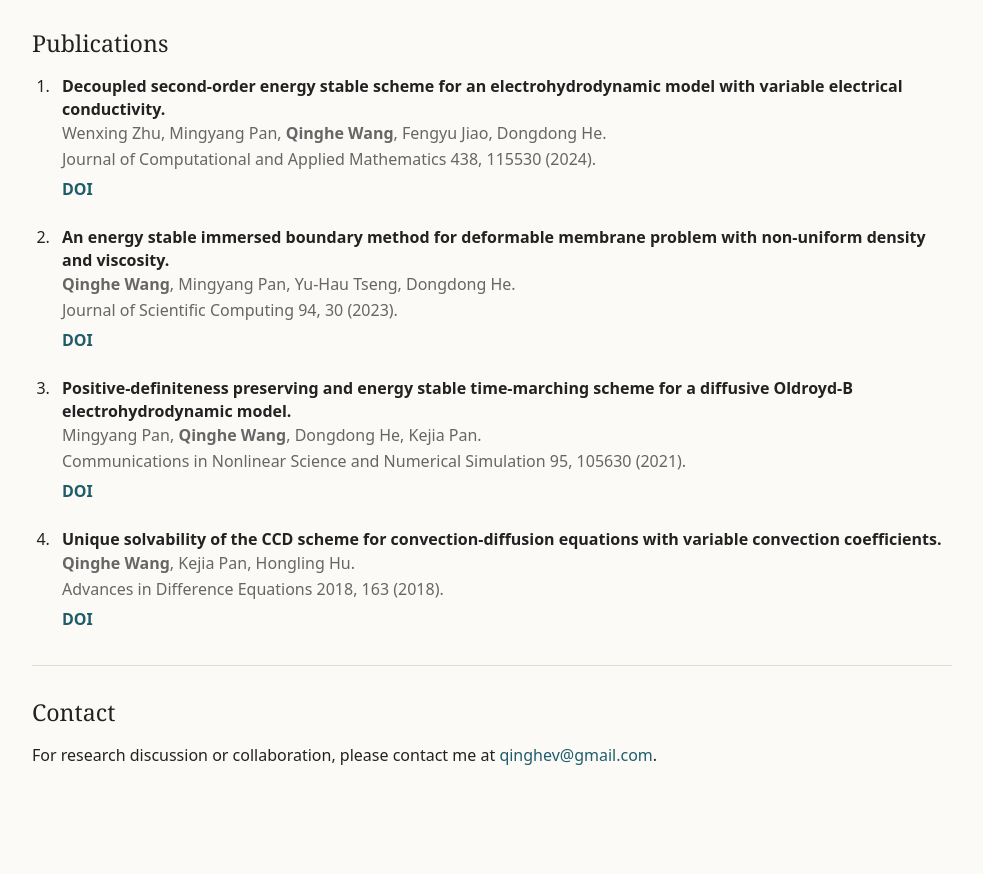
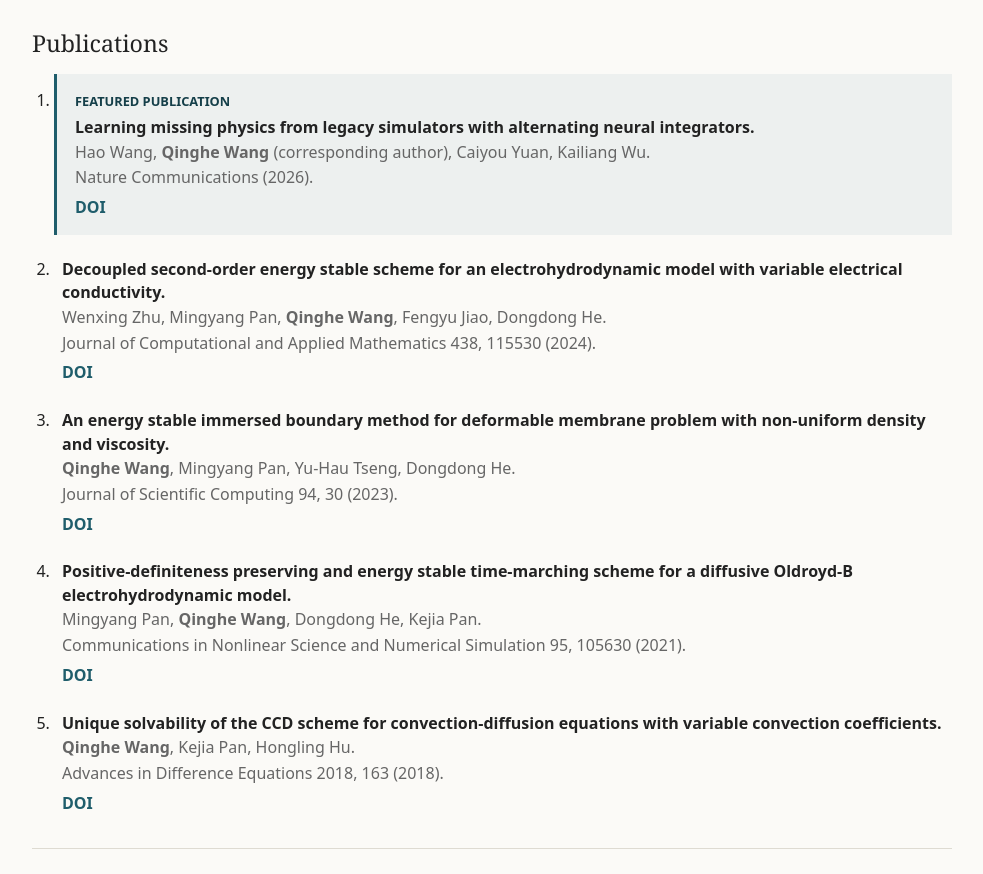
Before and after one commit to Qinghev/Qinghev.github.io, a plain HTML site: page index.html in a window 1280 px wide. Shown: the part 1211-2085 px from the top of the page, without its empty margins (148-1131 px from the left). Drawn offline with Linux system fonts and the light colour scheme.

Commit message:
Feature ANI Nature Communications paper

```diff
--- a/assets/styles.css
+++ b/assets/styles.css
@@ -146,9 +146,23 @@ section p:last-child {
   padding-left: 8px;
 }
 
+.featured-publication {
+  padding: 14px 16px 14px 18px;
+  border-left: 3px solid var(--accent);
+  background: rgba(31, 93, 107, 0.06);
+}
+
 .publication p {
   max-width: none;
   margin: 0;
+}
+
+.pub-label {
+  margin-bottom: 5px !important;
+  color: var(--accent-dark);
+  font-size: 0.8rem;
+  font-weight: 700;
+  text-transform: uppercase;
 }
 
 .pub-title {
--- a/index.html
+++ b/index.html
@@ -67,6 +67,13 @@
     <section id="publications">
       <h2>Publications</h2>
       <ol class="publication-list">
+        <li class="publication featured-publication">
+          <p class="pub-label">Featured publication</p>
+          <p class="pub-title">Learning missing physics from legacy simulators with alternating neural integrators.</p>
+          <p class="pub-authors">Hao Wang, <strong>Qinghe Wang</strong> (corresponding author), Caiyou Yuan, Kailiang Wu.</p>
+          <p class="pub-venue">Nature Communications (2026).</p>
+          <p class="pub-links"><a href="https://doi.org/10.1038/s41467-026-74002-2">DOI</a></p>
+        </li>
         <li class="publication">
           <p class="pub-title">Decoupled second-order energy stable scheme for an electrohydrodynamic model with variable electrical conductivity.</p>
           <p class="pub-authors">Wenxing Zhu, Mingyang Pan, <strong>Qinghe Wang</strong>, Fengyu Jiao, Dongdong He.</p>
```
